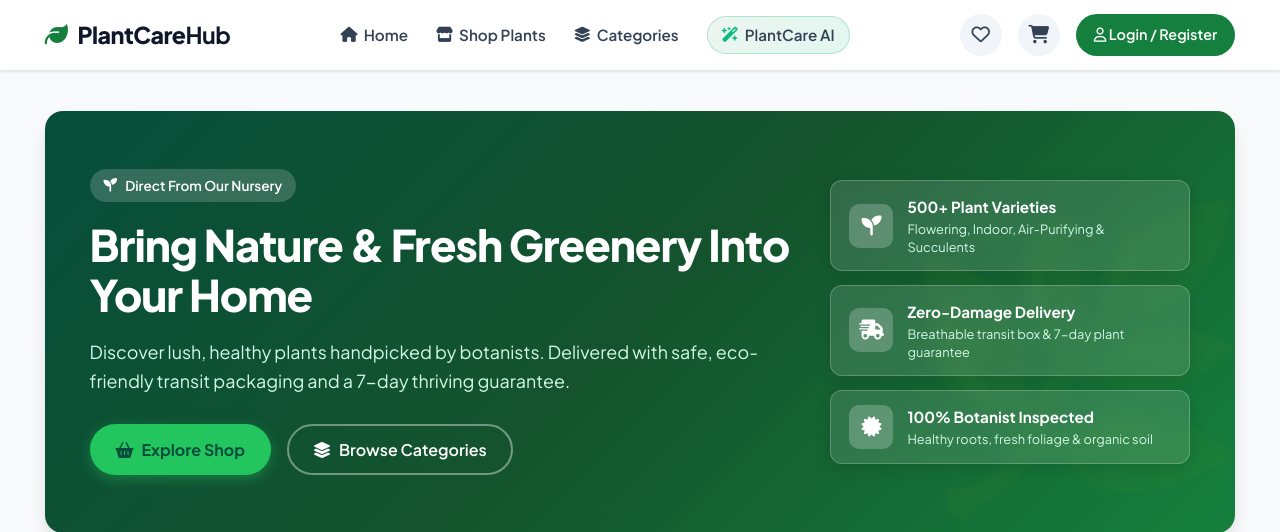
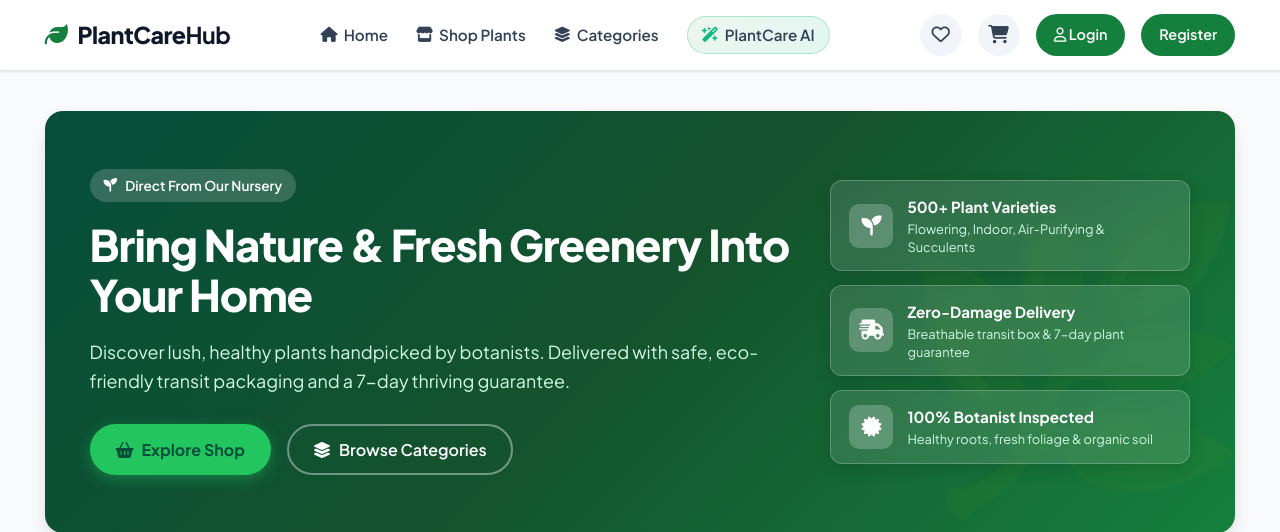
Before and after one commit to rajan963/SmartPlantCare-, a Flask app: page / in a window 1280 px wide. Shown: the top 532 px of the page. Run offline with Flask 3, Linux system fonts and the light colour scheme; data that the repository does not hold is empty; some libraries are stand-ins or nearby versions.

Commit message:
Update PlantCare Hub

```diff
--- a/static/css/base.css
+++ b/static/css/base.css
@@ -221,6 +221,22 @@ button, input, select, textarea {
 }
 
 .btn-nav-login:hover {
+  background: var(--primary-hover);
+  color: #ffffff;
+}
+
+.btn-nav-register {
+  background: var(--primary);
+  color: #ffffff;
+  border: none;
+  padding: 9px 18px;
+  border-radius: var(--radius-full);
+  font-size: 0.9rem;
+  font-weight: 600;
+  text-decoration: none;
+}
+
+.btn-nav-register:hover {
   background: var(--primary-hover);
   color: #ffffff;
 }
--- a/templates/base.html
+++ b/templates/base.html
@@ -74,7 +74,10 @@
                     </div>
                 {% else %}
                     <a href="{{ url_for('login') }}" class="btn-nav-login">
-                        <i class="fa-regular fa-user"></i> Login / Register
+                        <i class="fa-regular fa-user"></i> Login
+                    </a>
+                    <a href="{{ url_for('register') }}" class="btn-nav-register">
+                        Register
                     </a>
                 {% endif %}
 
```
